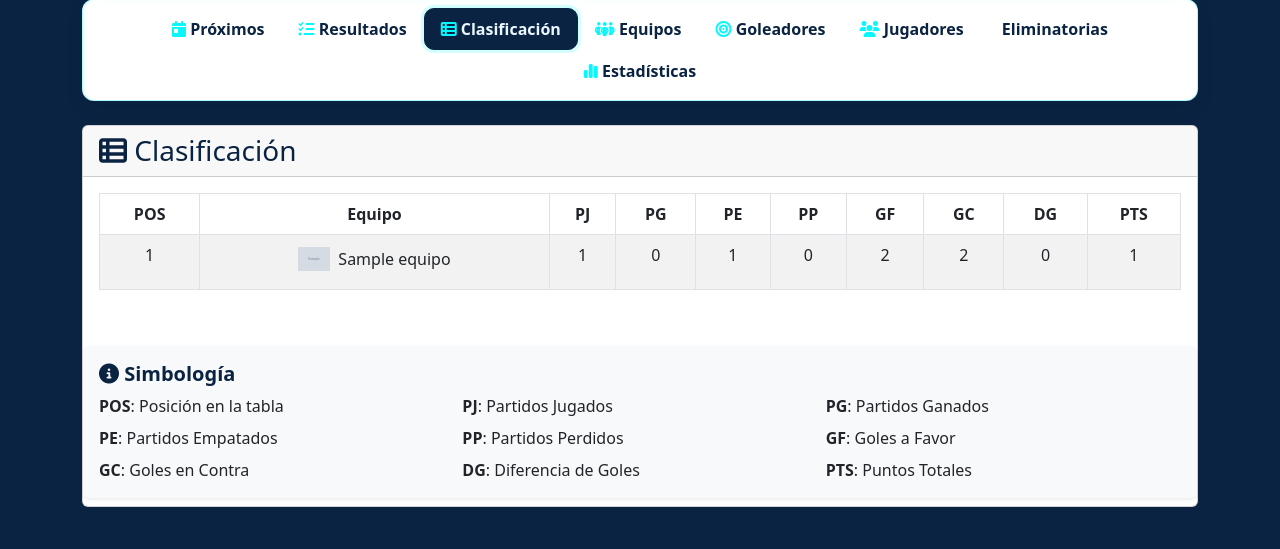
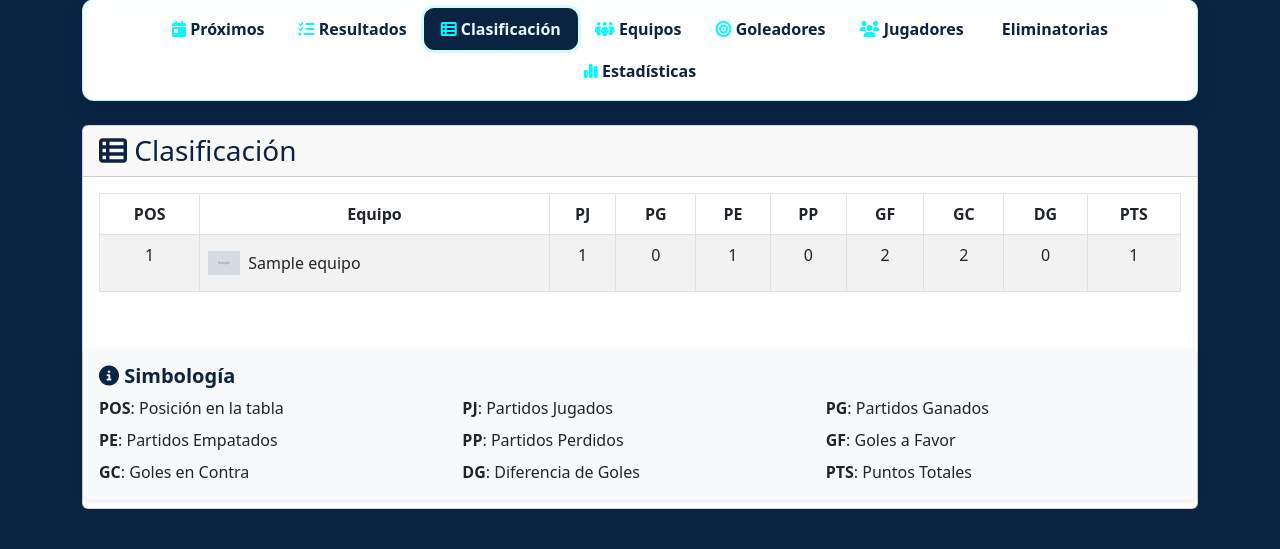
Before and after one commit to Moy020513/Torneos, a Django app: page /categoria/1/tabla-posiciones/ in a window 1280 px wide. Shown: the part 215-764 px from the top of the page. Run offline with Django 4.2, Linux system fonts and the light colour scheme; tables that the repository leaves empty hold one stand-in row (values such as "Sample post"); grey boxes marked "Sample" are stand-in pictures.

Commit message:
ajuste de equipo

```diff
--- a/templates/torneos/tabla_posiciones.html
+++ b/templates/torneos/tabla_posiciones.html
@@ -27,11 +27,11 @@
                     <tr>
                         <td>{{ forloop.counter }}</td>
                         <td style="white-space:nowrap;">
-                            <span style="display: inline-flex; align-items: center; gap: 8px;">
+                            <span style="display: flex; align-items: center; gap: 8px; height: 40px; justify-content: flex-start; text-align: left;">
                                 {% if equipo.logo %}
-                                    <img src="{{ equipo.logo.url }}" alt="{{ equipo.nombre }}" style="width:32px; height:32px; object-fit:contain;">
+                                    <img src="{{ equipo.logo.url }}" alt="{{ equipo.nombre }}" style="width:32px; height:32px; object-fit:contain; display: block;">
                                 {% endif %}
-                                <span style="min-width:1em; vertical-align:middle;">{{ equipo.nombre }}</span>
+                                <span style="display: flex; align-items: center; height: 32px;">{{ equipo.nombre }}</span>
                             </span>
                         </td>
                         <td>{{ equipo.partidos_jugados }}</td>
```
